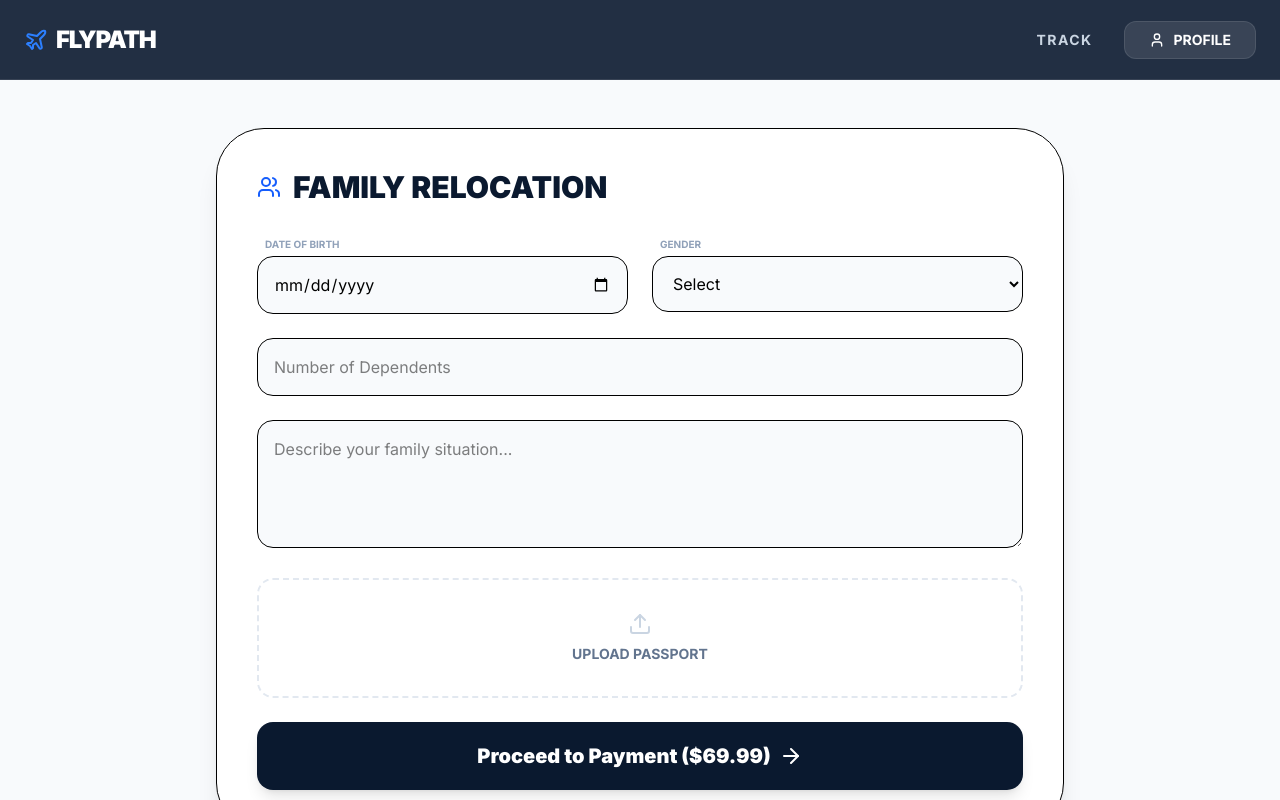
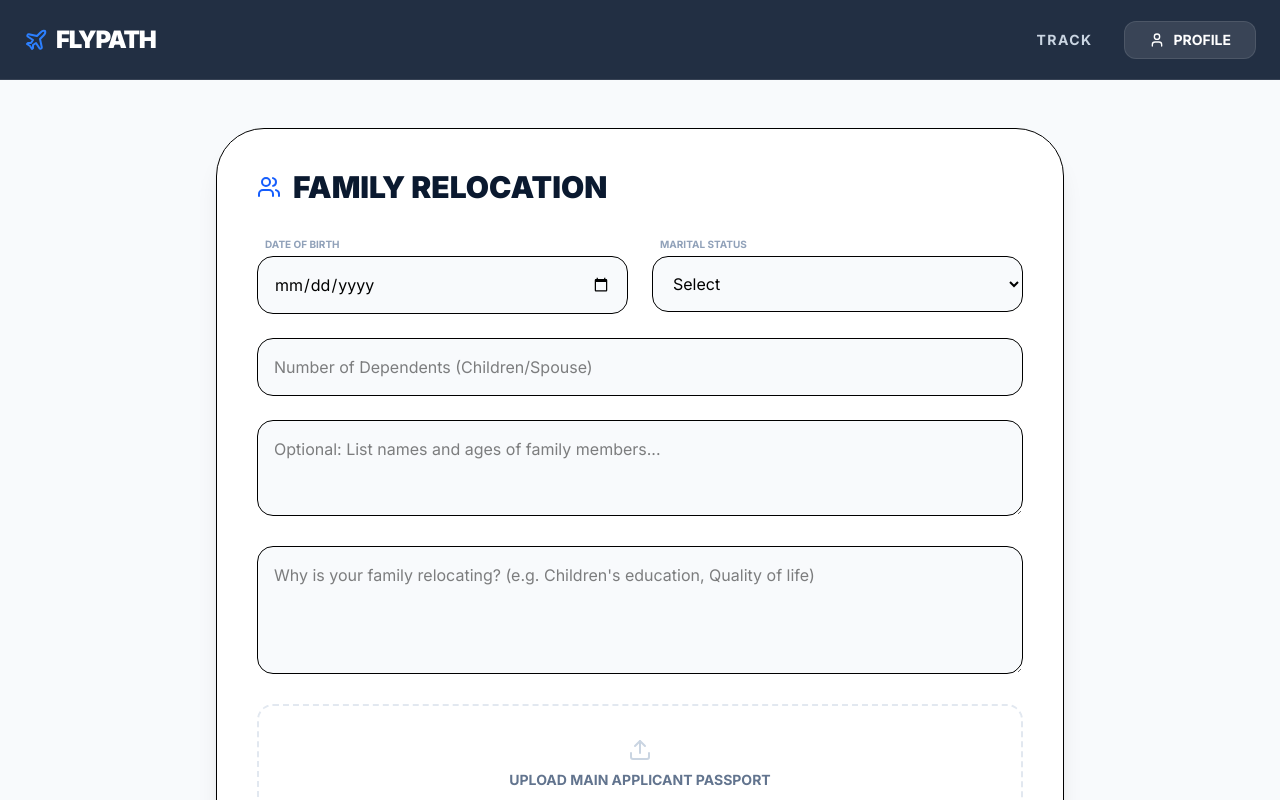
Before and after one commit to Immortallex/travel-agency-portal, a Next.js app: page /apply/family in a window 1280 px wide. Shown: the top 800 px of the page. Built offline with nearby package versions, Linux system fonts and the light colour scheme; sample sign-in values are in the browser's storage.

Commit message:
Application.ts adjustment

```diff
--- a/src/app/apply/family/page.tsx
+++ b/src/app/apply/family/page.tsx
@@ -10,28 +10,40 @@ export default function FamilyForm() {
   const router = useRouter();
 
   useEffect(() => {
-    if (!localStorage.getItem('flypath_user')) router.push('/auth');
+    const user = localStorage.getItem('flypath_user');
+    if (!user) router.push('/auth');
   }, [router]);
 
   const handleSubmit = async (e: React.FormEvent<HTMLFormElement>) => {
     e.preventDefault();
     setLoading(true);
+
     try {
       const user = JSON.parse(localStorage.getItem('flypath_user') || '{}');
+      const userId = user._id || user.id;
       const formData = new FormData(e.currentTarget);
       const finalData = new FormData();
+
       finalData.append("passport", formData.get("passport") as File);
-      finalData.append("userId", user._id || user.id);
+      finalData.append("userId", userId);
+
       const details = Object.fromEntries(formData.entries());
       delete details.passport;
       details.category = "Family";
       finalData.append("formData", JSON.stringify(details));
+
       const res = await fetch('/api/apply/submit', { method: 'POST', body: finalData });
-      if (!res.ok) throw new Error("Server error during submission.");
       const result = await res.json();
+
+      if (!res.ok) throw new Error(result.error || "Database rejected the save.");
+
       const url = await createCryptoInvoice(result.applicationId);
       if (url) window.location.href = url;
-    } catch (err: any) { alert(err.message); } finally { setLoading(false); }
+    } catch (err: any) {
+      alert(err.message);
+    } finally {
+      setLoading(false);
+    }
   };
 
   return (
@@ -39,21 +51,40 @@ export default function FamilyForm() {
       <Navbar />
       <div className="max-w-4xl mx-auto pt-32 px-6">
         <div className="bg-white p-10 border rounded-[3rem] shadow-xl">
-          <h2 className="text-3xl font-black mb-8 flex items-center gap-3 uppercase text-[#0A192F]"><Users className="text-blue-600"/> Family Relocation</h2>
+          <h2 className="text-3xl font-black mb-8 flex items-center gap-3 uppercase text-[#0A192F]">
+            <Users className="text-blue-600"/> Family Relocation
+          </h2>
+
           <form onSubmit={handleSubmit} className="space-y-6">
             <div className="grid md:grid-cols-2 gap-6">
-              <div className="flex flex-col"><label className="text-[10px] font-bold ml-2 mb-1 uppercase text-slate-400">Date of Birth</label><input name="dob" type="date" className="p-4 border rounded-2xl bg-slate-50" required /></div>
-              <div className="flex flex-col"><label className="text-[10px] font-bold ml-2 mb-1 uppercase text-slate-400">Gender</label><select name="gender" className="p-4 border rounded-2xl bg-slate-50" required><option value="">Select</option><option>Male</option><option>Female</option></select></div>
+              <div className="flex flex-col">
+                <label className="text-[10px] font-bold ml-2 mb-1 uppercase text-slate-400">Date of Birth</label>
+                <input name="dob" type="date" className="p-4 border rounded-2xl bg-slate-50" required />
+              </div>
+              <div className="flex flex-col">
+                <label className="text-[10px] font-bold ml-2 mb-1 uppercase text-slate-400">Marital Status</label>
+                <select name="maritalStatus" className="p-4 border rounded-2xl bg-slate-50" required>
+                  <option value="">Select</option>
+                  <option>Married</option>
+                  <option>Single Parent</option>
+                </select>
+              </div>
             </div>
-            <input name="dependents" placeholder="Number of Dependents" type="number" className="w-full p-4 border rounded-2xl bg-slate-50" required />
-            <textarea name="reason" placeholder="Describe your family situation..." className="w-full p-4 border rounded-2xl h-32 bg-slate-50" required />
+
+            <input name="dependentCount" type="number" placeholder="Number of Dependents (Children/Spouse)" className="w-full p-4 border rounded-2xl bg-slate-50" required />
+
+            <textarea name="dependentDetails" placeholder="Optional: List names and ages of family members..." className="w-full p-4 border rounded-2xl h-24 bg-slate-50" />
+
+            <textarea name="reason" placeholder="Why is your family relocating? (e.g. Children's education, Quality of life)" className="w-full p-4 border rounded-2xl h-32 bg-slate-50" required />
+
             <div className="border-2 border-dashed border-slate-200 rounded-2xl p-8 text-center relative hover:bg-slate-50">
               <input type="file" name="passport" className="absolute inset-0 opacity-0 cursor-pointer" required />
               <Upload className="mx-auto text-slate-300 mb-2" />
-              <p className="text-sm font-bold text-slate-500 uppercase">Upload Passport</p>
+              <p className="text-sm font-bold text-slate-500 uppercase">Upload Main Applicant Passport</p>
             </div>
+
             <button type="submit" disabled={loading} className="w-full bg-[#0A192F] text-white py-5 rounded-2xl font-black text-xl flex justify-center items-center gap-2 shadow-lg">
-              {loading ? <Loader2 className="animate-spin" /> : "Proceed to Payment ($69.99)"} <ArrowRight />
+              {loading ? <Loader2 className="animate-spin" /> : "Apply & Pay ($69.99)"} <ArrowRight />
             </button>
           </form>
         </div>
--- a/src/models/Application.ts
+++ b/src/models/Application.ts
@@ -1,28 +1,29 @@
 import mongoose from 'mongoose';
 
 const ApplicationSchema = new mongoose.Schema({
-  // Force userId to String to handle IDs coming from localStorage without casting errors
+  // Use String instead of ObjectId to prevent casting errors from localStorage IDs
   userId: { type: String, required: true },
 
   category: {
     type: String,
-    enum: ['Education', 'Tech', 'Sports', 'Conference', 'Family', 'Other', 'Skills'],
     required: true
   },
 
-  uniqueId: { type: String, required: true, unique: true }, // The FP-2026-XXXX-XXXX code
+  uniqueId: { type: String, required: true, unique: true },
   status: { type: String, default: 'Pending' },
   paymentStatus: { type: String, default: 'Unpaid' },
 
-  // details stores all form-specific inputs (dob, gender, stack, etc.)
-  details: { type: Object, required: true },
+  // Accept any object structure for form details
+  details: { type: mongoose.Schema.Types.Mixed, required: true },
 
-  // Files: Passport remains required, CV is now OPTIONAL to prevent crashes
+  // File URLs: Only Passport is strictly required to force the save
   passportUrl: { type: String, required: true },
-  cvUrl: { type: String, required: false, default: "" },
+  cvUrl: { type: String, default: "" },
 
   submittedAt: { type: Date, default: Date.now },
+}, {
+  strict: false, // FORCE FIX: Allows saving fields even if not defined above
+  timestamps: true
 });
 
-// Use existing model if available to prevent re-compilation errors in Next.js
 export default mongoose.models.Application || mongoose.model('Application', ApplicationSchema);
--- a/src/models/User.ts
+++ b/src/models/User.ts
@@ -8,7 +8,9 @@ const UserSchema = new mongoose.Schema({
   email: {
     type: String,
     required: [true, "Please provide an email"],
-    unique: true
+    unique: true,
+    lowercase: true, // Force lowercase to prevent login issues
+    trim: true
   },
   password: {
     type: String,
@@ -18,6 +20,9 @@ const UserSchema = new mongoose.Schema({
     type: Date,
     default: Date.now
   },
+}, {
+  timestamps: true // Automatically adds updatedAt and createdAt
 });
 
+// Important for Next.js: Check if the model exists before creating a new one
 export default mongoose.models.User || mongoose.model('User', UserSchema);
```
